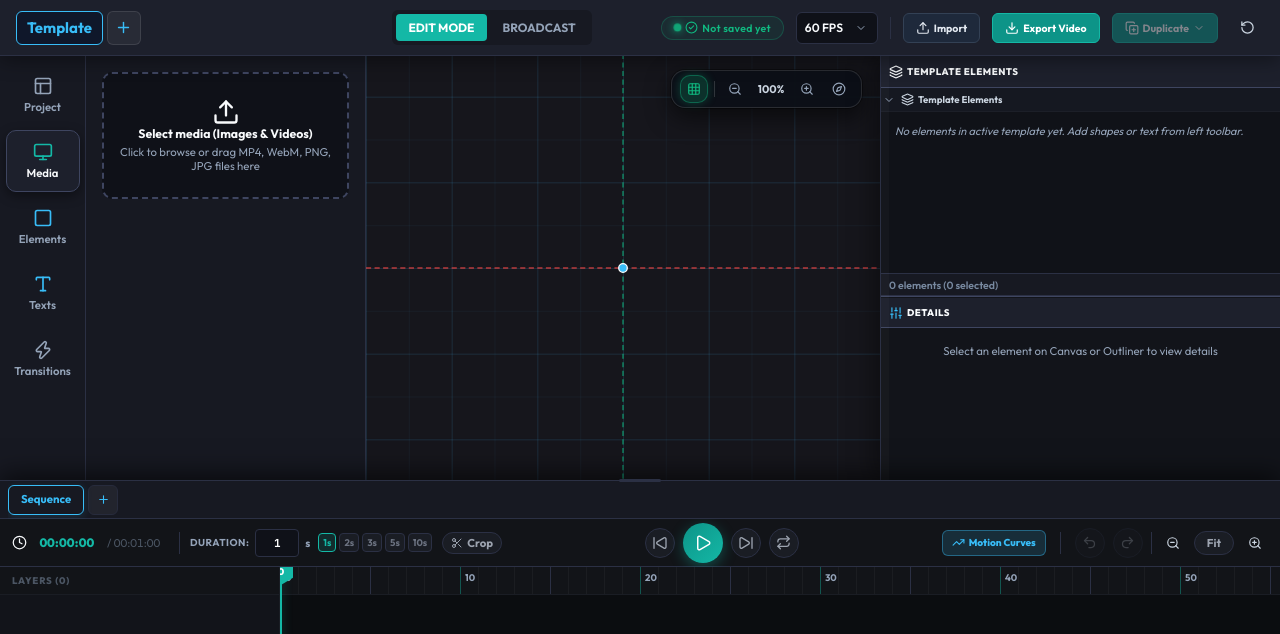
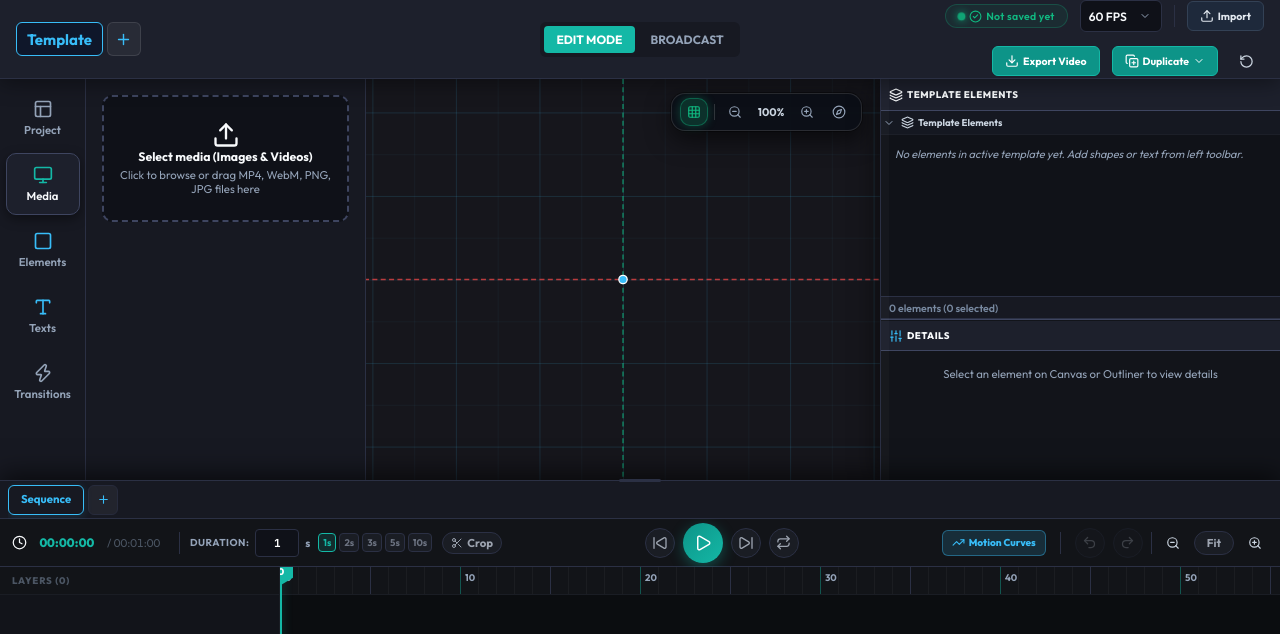
Before and after one commit to ErtugrulAK/keyframe-character-studio, a React (Vite) app: page / in a window 1280 px wide. Shown: the top 634 px of the page. Built offline with nearby package versions, Linux system fonts and the light colour scheme.

Commit message:
fix(header): keep Duplicate button always visible (wrap on narrow windows, no dim when unselected)

```diff
--- a/src/components/Header/HeaderBar.css
+++ b/src/components/Header/HeaderBar.css
@@ -1,12 +1,14 @@
 .header-bar {
-  height: var(--header-height);
+  min-height: var(--header-height);
   background: var(--bg-panel);
   border-bottom: 1px solid var(--border-color);
   display: flex;
+  flex-wrap: wrap;
   align-items: center;
   justify-content: space-between;
   padding: 0 var(--space-md);
   gap: var(--space-md);
+  row-gap: 6px;
   z-index: 100;
   box-shadow: 0 4px 20px rgba(0, 0, 0, 0.4);
 }
@@ -286,6 +288,8 @@
   justify-content: flex-end;
   gap: var(--space-sm);
   flex: 1;
+  min-width: 0;
+  flex-wrap: wrap;
 }
 
 .add-kf-btn {
--- a/src/components/Header/HeaderBar.tsx
+++ b/src/components/Header/HeaderBar.tsx
@@ -285,10 +285,14 @@ export const HeaderBar: React.FC = () => {
           <div ref={duplicateMenuRef} style={{ position: 'relative', display: 'flex', alignItems: 'center' }}>
             <button
               className="header-action-btn export-btn"
-              onClick={() => setIsDuplicateMenuOpen((v) => !v)}
+              onClick={() => {
+                if (!selectedPartId) {
+                  showToast('Select a part first to duplicate it', 'info');
+                  return;
+                }
+                setIsDuplicateMenuOpen((v) => !v);
+              }}
               title="Duplicate selected part (normal, or mirrored across Y axis / X axis / origin)"
-              disabled={!selectedPartId}
-              style={{ opacity: selectedPartId ? 1 : 0.45, cursor: selectedPartId ? 'pointer' : 'not-allowed' }}
             >
               <CopyPlus size={14} />
               <span>Duplicate</span>
```
